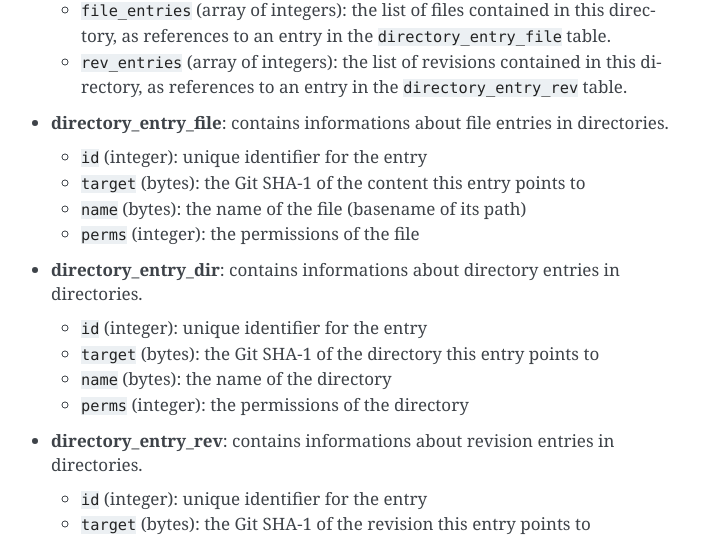
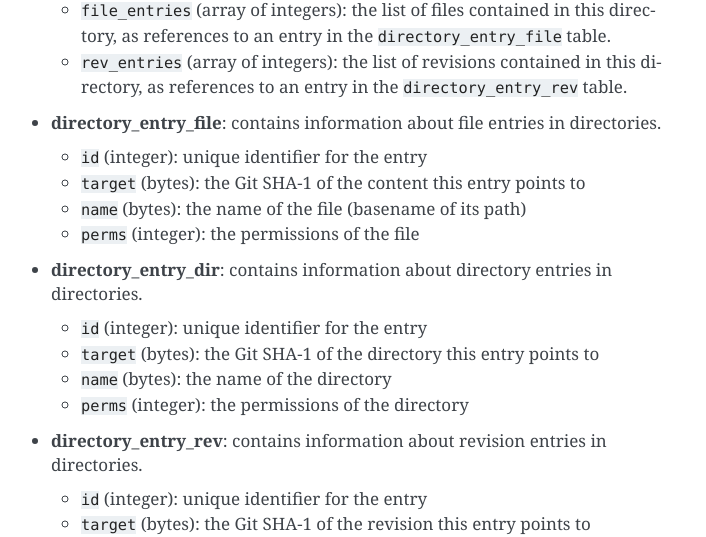
Before and after one commit to SoftwareHeritage/swh-dataset, a Sphinx documentation site: the page built from docs/graph/schema.rst, in a window 1280 px wide and 900 px high, scrolled down 905 px. Shown: the part 149-686 px from the top of the window, without its empty margins (399-1105 px from the left). Built offline with Sphinx 7.4.7, drawn with Linux system fonts in a browser that asks for light colours.

Commit message:
Fix a few typos reported by pre-commit hooks

```diff
--- a/docs/graph/athena.rst
+++ b/docs/graph/athena.rst
@@ -64,7 +64,7 @@ order to give Python access to your AWS account. These keys can be generated at
 <https://console.aws.amazon.com/iam/home#/security_credentials>`_.
 
 It will also ask for the region in which you want to run the queries. We
-recommand to use ``us-east-1``, since that's where the public dataset is
+recommend to use ``us-east-1``, since that's where the public dataset is
 located.
 
 Creating the tables
--- a/docs/graph/schema.rst
+++ b/docs/graph/schema.rst
@@ -37,7 +37,7 @@ This page documents the details of the schema.
     this directory, as references to an entry in the ``directory_entry_rev``
     table.
 
-- **directory_entry_file**: contains informations about file entries in
+- **directory_entry_file**: contains information about file entries in
   directories.
 
   - ``id`` (integer): unique identifier for the entry
@@ -45,7 +45,7 @@ This page documents the details of the schema.
   - ``name`` (bytes): the name of the file (basename of its path)
   - ``perms`` (integer): the permissions of the file
 
-- **directory_entry_dir**: contains informations about directory entries in
+- **directory_entry_dir**: contains information about directory entries in
   directories.
 
   - ``id`` (integer): unique identifier for the entry
@@ -53,7 +53,7 @@ This page documents the details of the schema.
   - ``name`` (bytes): the name of the directory
   - ``perms`` (integer): the permissions of the directory
 
-- **directory_entry_rev**: contains informations about revision entries in
+- **directory_entry_rev**: contains information about revision entries in
   directories.
 
   - ``id`` (integer): unique identifier for the entry
```
Also changed, not shown: docs/graph/index.rst (line endings or trailing spaces).
